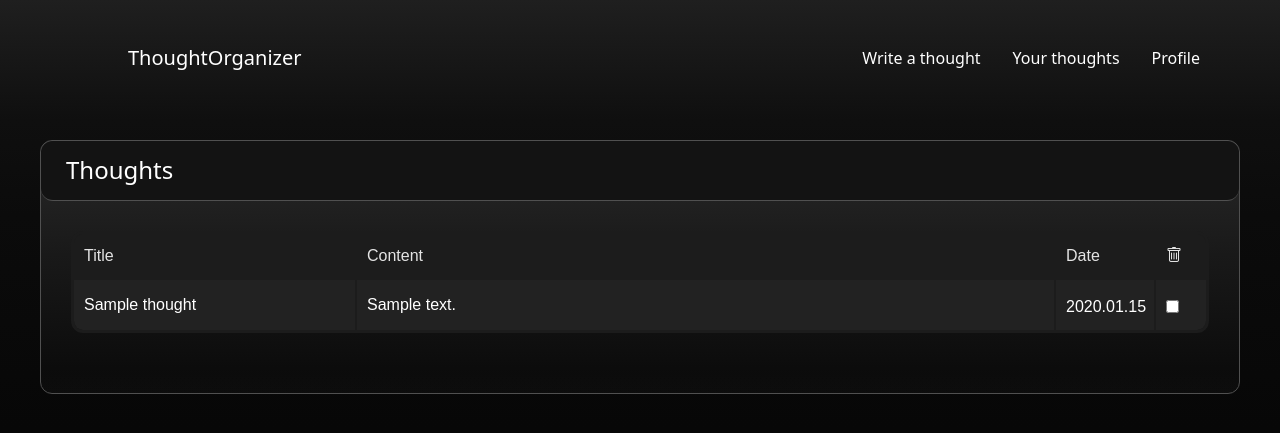
After one commit to 221rdb256IngusAlfsAboltins/ThoughtOrginizer, a Django app: page /my-thoughts in a window 1280 px wide. The commit adds this page. Shown: the top 433 px of the page. Run offline with Django 4.2, Linux system fonts and the light colour scheme; a user stored in the database is signed in; tables that the repository leaves empty hold one stand-in row (values such as "Sample post").

Commit message:
added view thoughts page

```diff
--- /dev/null
+++ b/journal/templates/journal/my-thoughts.html
@@ -0,0 +1,81 @@
+{% extends "journal/navbar.html" %}
+
+{% load static %}
+
+{% block extra_css %}
+ <link rel="stylesheet" href="{% static 'css/base.css' %}">
+ <link rel="stylesheet" href="https://cdn.jsdelivr.net/npm/bootstrap-icons@1.11.3/font/bootstrap-icons.css">
+{% endblock %}
+
+{% block content %}
+
+
+<div id="main-content">
+
+    <div class="main-box">
+        <div class="main-box-bar">
+            <h4>
+                Thoughts
+            </h4>
+
+        </div>
+        <div class = "main-box-content" id="view_allthoughts_table">
+            <form method="POST" action="{% url 'delete_thought' %}">
+                {% csrf_token %}
+                <table >
+
+                    <tr class="table-title">
+                        <th >Title</th>
+                        <th >Content</th>
+                        <th >Date</th>
+                        <th ><i class="bi bi-trash"></i></th>
+                    </tr>
+
+                    {% for Thought in Thoughts %}
+                    <tr>
+
+                        <td>{{Thought.title}}</td>
+                        <td >{{Thought.content}}</td>
+                        <td ><div class="date-cell">{{Thought.date_posted|date:"Y.m.d" }}</div></td>
+                        <td><input type="checkbox" name="thoughts" value="{{ Thought.id }}"></td>
+
+                    </tr>
+
+                    {% endfor %}
+
+                </table>
+                 <div style="display: flex; justify-content: right; align-items: right; padding-right:30px; padding-top:30px;">
+                    <button id="delete-button" type="submit" style="display:none;">
+                        Delete
+                    </button>
+                </div>
+            </form>
+        </div>
+
+
+    </div>
+
+</div>
+
+
+{% endblock %}
+{% block extra_js %}
+
+<script>
+    const checkboxes = document.querySelectorAll('input[name="thoughts"]');
+    const deleteButton = document.getElementById('delete-button');
+
+    checkboxes.forEach(checkbox => {
+        checkbox.addEventListener('change', () => {
+            const anyChecked = Array.from(checkboxes).some(cb => cb.checked);
+
+            if (anyChecked) {
+                deleteButton.style.display = "block";
+            } else {
+                deleteButton.style.display = "none";
+            }
+        });
+    });
+</script>
+
+{% endblock %}
--- a/journal/templates/journal/navbar.html
+++ b/journal/templates/journal/navbar.html
@@ -60,23 +60,18 @@
 
                 {% if user.is_authenticated  %}
                  <li class="nav-item mx-2 navbar_btn_container">
-                    <a class="nav-link nav-underline navbar_btn" href="{% url 'home' %}">
+                    <a class="nav-link nav-underline navbar_btn" href="{% url 'create_thought' %}">
                         Write a thought
                     </a>
                 </li>
                  <li class="nav-item mx-2 navbar_btn_container">
-                    <a class="nav-link nav-underline navbar_btn" href="{% url 'home' %}">
+                    <a class="nav-link nav-underline navbar_btn" href="{% url 'my-thoughts' %}">
                         Your thoughts
                     </a>
                 </li>
                 <li class="nav-item mx-2 navbar_btn_container">
-                    <a class="nav-link nav-underline navbar_btn" href="{% url 'home' %}">
-                        Dashboard
-                    </a>
-                </li>
-                <li class="nav-item mx-2 navbar_btn_container">
-                    <a class="nav-link nav-underline navbar_btn" href="{% url 'home' %}">
-                        Dashboard
+                    <a class="nav-link nav-underline navbar_btn" href="{% url 'profile' %}">
+                        Profile
                     </a>
                 </li>
                 {% endif %}
--- a/journal/templates/journal/profile.html
+++ b/journal/templates/journal/profile.html
@@ -19,9 +19,9 @@
             </h4>
 
         </div>
-        <div class = "main-box-content">
+        <div class = "main-box-content" id="profile_table">
             <div >
-                <table >
+                <table  >
                     <tr class="table-title">
                         <th colspan="2">Profile info</th>
                     </tr>
--- a/journal/urls.py
+++ b/journal/urls.py
@@ -8,8 +8,9 @@ urlpatterns = [
     path('register', views.register, name='register'),
     path('my_login', views.my_login, name='my_login'),
     path('logout', views.logout, name='logout'),
-    path('profile', views.profile, name='profle'),
+    path('profile', views.profile, name='profile'),
     path('logout_user', views.logout_user, name='logout_user'),
     path('create_thought', views.create_thought, name='create_thought'),
-
+    path('my-thoughts', views.my_thoughts, name='my-thoughts'),
+    path('delete_thought', views.delete_thought, name='delete_thought'),
 ]
--- a/journal/views.py
+++ b/journal/views.py
@@ -4,6 +4,7 @@ from django.contrib.auth import authenticate, login,logout
 from django.contrib.auth.decorators import login_required
 from django.contrib import messages
 from django.views.decorators.cache import never_cache
+from . models import Thought
 
 def home(request):
     return render(request, 'journal/index.html')
@@ -36,12 +37,13 @@ def my_login(request):
 
             if user is not None:
                 login(request, user)
-                return redirect('dashboard')
+                return redirect('profile')
 
     context = {"LoginForm":form}
     return render(request, 'journal/my_login.html',context)
 
 
+@login_required(login_url='my_login')
 def logout_user(request):
     if request.method == "POST":
         print(request.user)  # should show username before logout
@@ -68,10 +70,28 @@ def create_thought(request):
             thought.user = request.user
             thought.save()
 
-            return redirect('dashboard')
+            return redirect('my-thoughts')
 
     else:
         form = ThoughtForm()
 
     context = {"ThoughtForm": form}
     return render(request, 'journal/create_thought.html', context)
+
+
+@login_required(login_url='my_login')
+def my_thoughts(request):
+    AllThoughts = Thought.objects.all().filter(user=request.user)
+    context = {'Thoughts': AllThoughts}
+    return render(request, 'journal/my-thoughts.html',context)
+
+
+@login_required(login_url='my_login')
+def delete_thought(request):
+    if request.method == "POST":
+        selected = request.POST.getlist("thoughts")
+        Thought.objects.filter(
+            id__in=selected,
+            user=request.user
+        ).delete()
+    return redirect('my-thoughts')
--- a/static/css/base.css
+++ b/static/css/base.css
@@ -187,9 +187,9 @@ input:-webkit-autofill:active {
 
 .main-box-content {
     width: 100%!important;
-    padding: 30px !important;
+    padding: 30px ;
     flex-direction: column;
-
+    box-sizing: border-box;
 }
 .main-box-content input{
     margin-top: 10px;
@@ -260,7 +260,7 @@ input:-webkit-autofill:active {
 
 .main-box-content table {
     width: 100%;
-    max-width: 500px;
+
     font-family: Arial, sans-serif;
 
     border-collapse: separate;
@@ -270,11 +270,61 @@ input:-webkit-autofill:active {
     border-radius: 12px;
     overflow: hidden;
 }
+#profile_table table{
+    max-width: 500px;
+
+}
+#profile_table th {
+    width: 40%;
+
+}
+#profile_table td {
+    width: 60%;
+}
+#view_allthoughts_table table{
+    max-width: 1500px;
+
+    width: 100%;
+    table-layout: fixed;
+}
+#view_allthoughts_table td{
+    height: 20px ;
+
+}
+#view_allthoughts_table td:nth-child(3) {
+
+    overflow-y: hidden;
+}
+#view_allthoughts_table th:nth-child(1),
+#view_allthoughts_table td:nth-child(1) {
+    width: 25%;
+    overflow: hidden;
+}
+
+#view_allthoughts_table th:nth-child(2),
+#view_allthoughts_table td:nth-child(2) {
+    width: auto;
+    overflow: hidden;
+}
+
+#view_allthoughts_table th:nth-child(3),
+#view_allthoughts_table td:nth-child(3) {
+    width: 100px ;
+}
+#view_allthoughts_table th:nth-child(4),
+#view_allthoughts_table td:nth-child(4) {
+    width: 50px ;
+}
+.date-cell {
+    height: 20px;
+
+}
 
 
 .main-box-content th,
 .main-box-content td {
     padding: 10px;
+
     text-align: left;
 
     border-right: 2px solid  #1c1c1c;
@@ -284,9 +334,15 @@ input:-webkit-autofill:active {
 
 .table-title th{
     background-color:  #1c1c1c !important;
+      color:#e4e4e4 !important;
 }
+
 .main-box-content th {
     border-right: none;
+    font-weight: normal;
+    color:#9d9d9d;
+
+
 }
 /* Remove borders on the outside */
 .main-box-content tr th:last-child,
@@ -298,10 +354,3 @@ input:-webkit-autofill:active {
 .main-box-content tr:last-child td {
     border-bottom: none;
 }
-.main-box-content th {
-    width: 40%;
-}
-
-.main-box-content td {
-    width: 60%;
-}
--- a/static/css/navbar.css
+++ b/static/css/navbar.css
@@ -90,11 +90,15 @@
 
     }
     .main-box {
-        width: calc(100% - 40px) !important;
+        width: calc(100% - 20px) !important;
         max-width: 1500px !important;
 
-        margin:20px auto !important;
+        margin:10px auto !important;
 
+
+    }
+    .main-box-content{
+        padding: 10px !important;
     }
 
     .navbar_btn_container {
@@ -120,7 +124,17 @@
 
     .navbar_btn_container {
     margin-left:0px !important;
+    height:50px;
+    font-size: 20px;
 
+    }
+    .navbar_btn_container {
+         transition: transform 0.2s ease;;
+    }
+
+   .navbar_btn_container:active {
+        background-color: rgb(37, 37, 37)!important;
+        transform: scale(1.4);
     }
 
      #navbarNavDropdown{
@@ -156,4 +170,9 @@
     .navbar.scrolled .navbar-container {
         padding-top: 7px !important;
     }
-}
+
+
+
+
+
+    }
```
